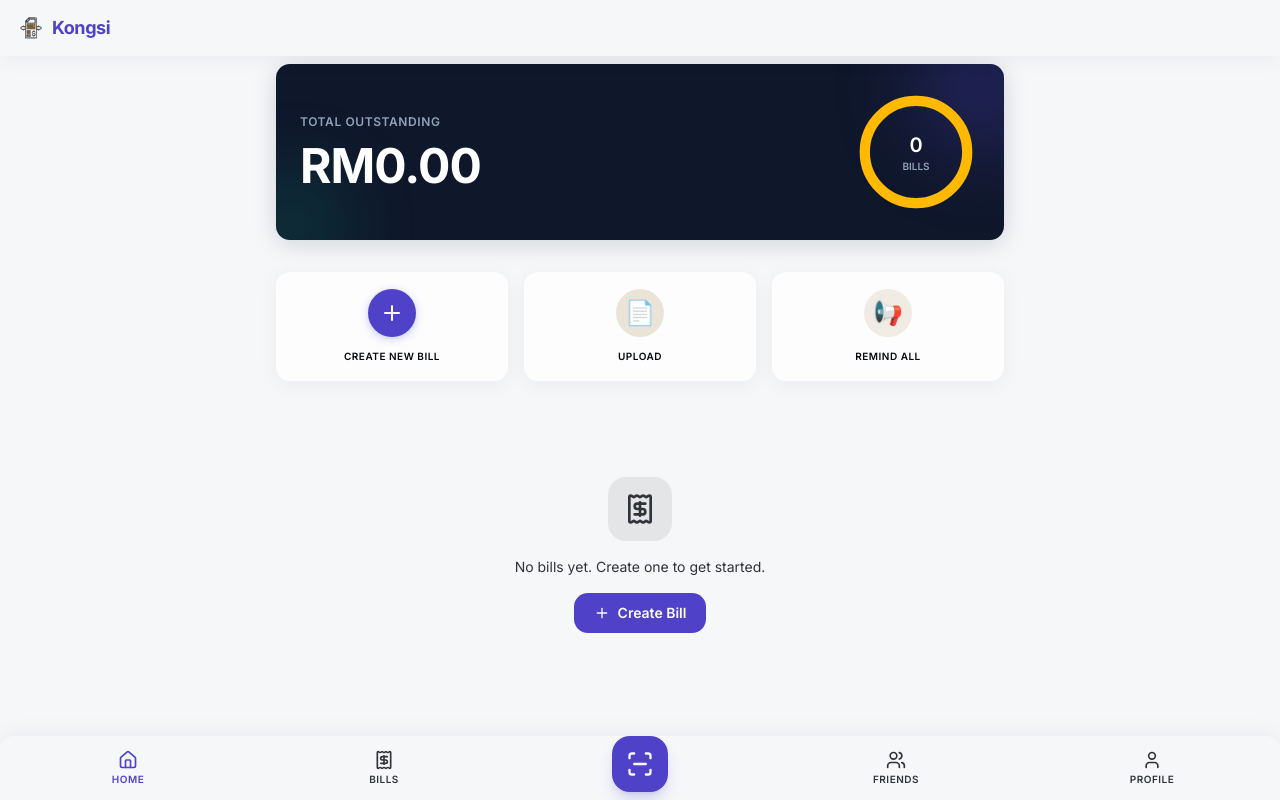
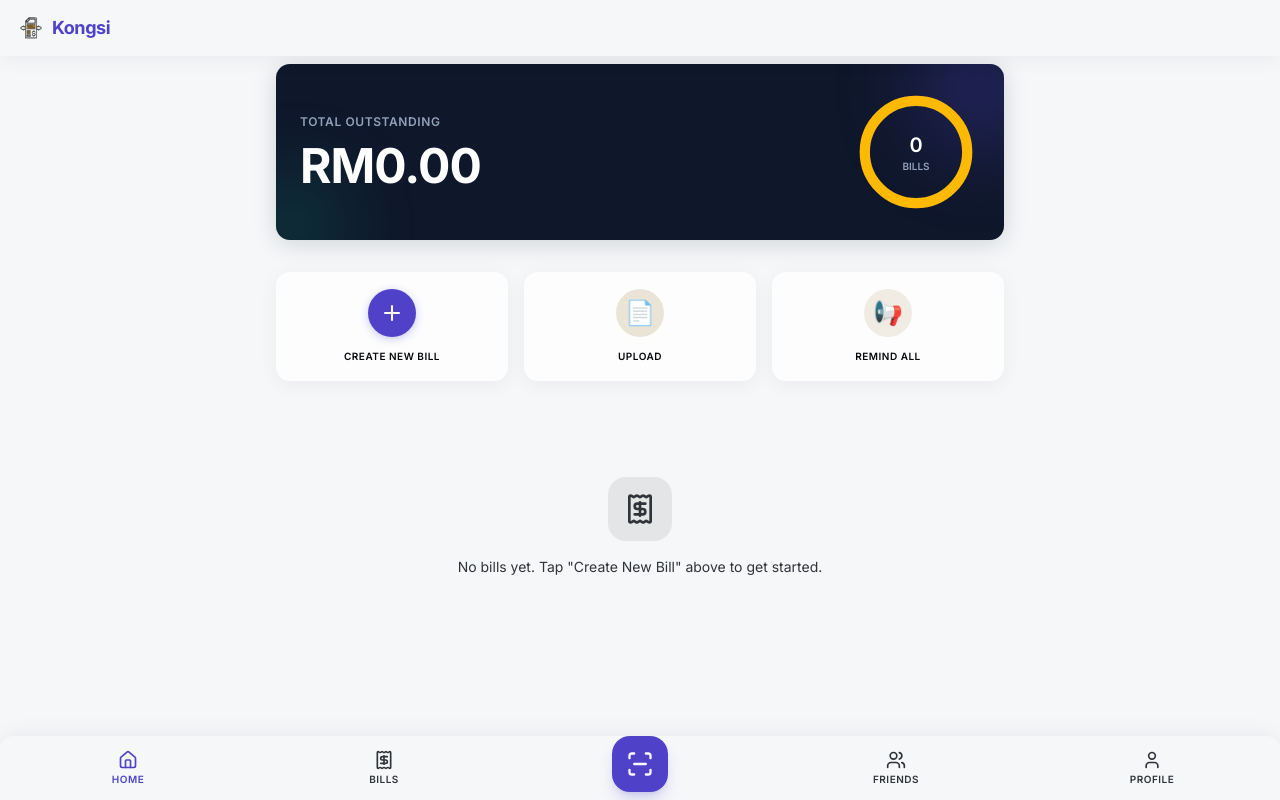
Before and after one commit to wanshazamirul/Kongsi, a Next.js app: page /app in a window 1280 px wide. Built offline with nearby package versions, Linux system fonts and the light colour scheme.

Commit message:
fix: remove redundant create bill button in empty state
• Upload card already has accent color (done in previous commit)
• Empty state now points to the quick action button instead of duplicating it

• Project: kongsi | Type: polish | Time: ~3 min

```diff
--- a/src/app/app/page.tsx
+++ b/src/app/app/page.tsx
@@ -386,14 +386,8 @@ export default function AppHomePage() {
               <Receipt className="w-8 h-8 text-on-surface-variant" />
             </div>
             <p className="text-sm text-on-surface-variant text-center">
-              No bills yet. Create one to get started.
+              No bills yet. Tap "Create New Bill" above to get started.
             </p>
-            <button
-              onClick={() => router.push("/app/create")}
-              className="inline-flex items-center gap-2 h-10 px-5 rounded-xl bg-primary text-primary-foreground text-sm font-semibold"
-            >
-              <Plus className="w-4 h-4" /> Create Bill
-            </button>
           </section>
         )}
       </div>
```
